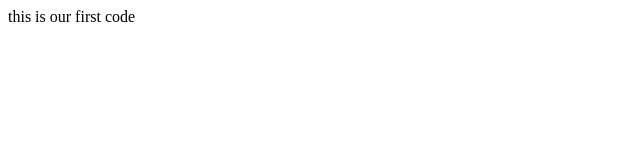
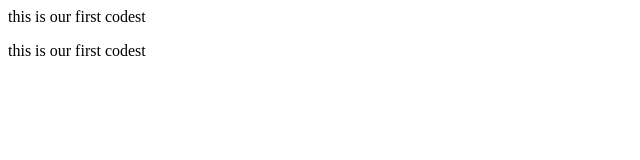
Before and after one commit to Gwaliwa/git-example-project, a plain HTML site: page index.html in a window 1280 px wide. Shown: the whole page, without its empty margins (0-640 px from the left). Drawn offline with Linux system fonts and the light colour scheme.

Commit message:
second paragraph

```diff
--- a/index.html
+++ b/index.html
@@ -1,5 +1,6 @@
 <div id="HTML"></div>
 <div id="HTML"></div>
 <body>
-    <p>this is our first code</p>
+    <p>this is our first codest</p>
+    <p>this is our first codest</p>
 </body>
```
Also changed, not shown: 1 other file.
